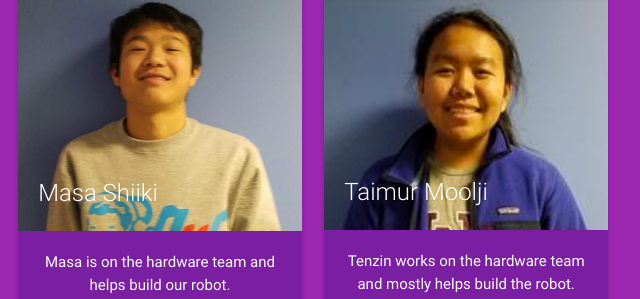
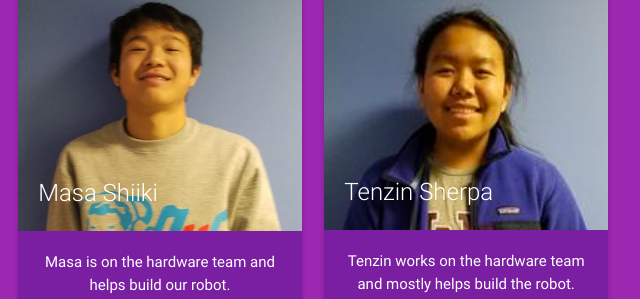
Before and after one commit to 7890ftc/ftc7890, a plain HTML site: page index.html in a window 1280 px wide. Shown: the part 2589-2888 px from the top of the page, 480-1120 px from the left. Drawn offline with nearby package versions, Linux system fonts and the light colour scheme.

Commit message:
Update index.html

```diff
--- a/index.html
+++ b/index.html
@@ -155,7 +155,7 @@
                     <div class="card">
                         <div class="card-image">
                             <img src="t.png">
-                            <span class="card-title">Taimur Moolji</span>
+                            <span class="card-title">Tenzin Sherpa</span>
                         </div>
                         <div class="card-content purple darken-2">
                             <p>Tenzin works on the hardware team and mostly helps build the robot. </p>
```
